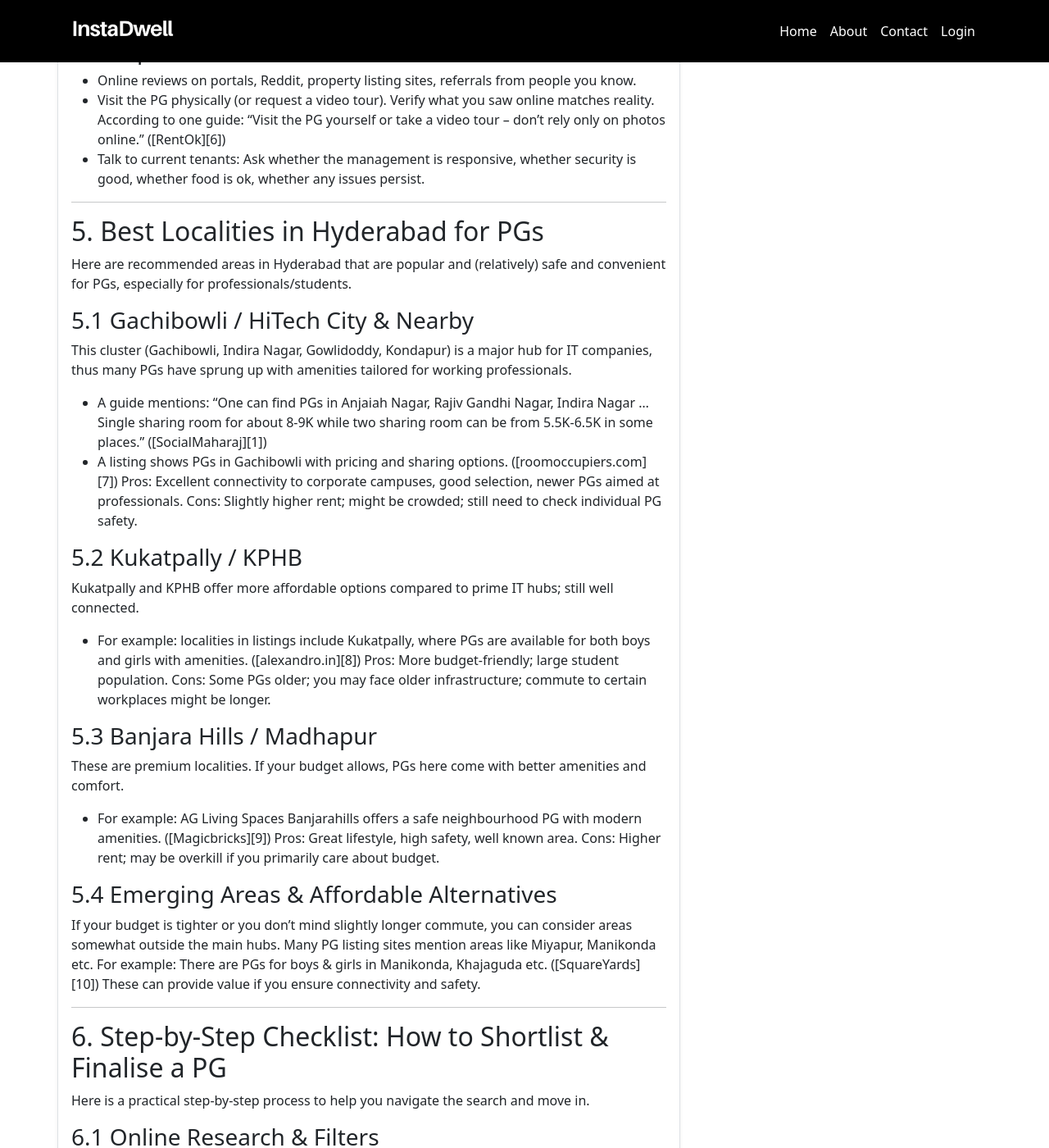
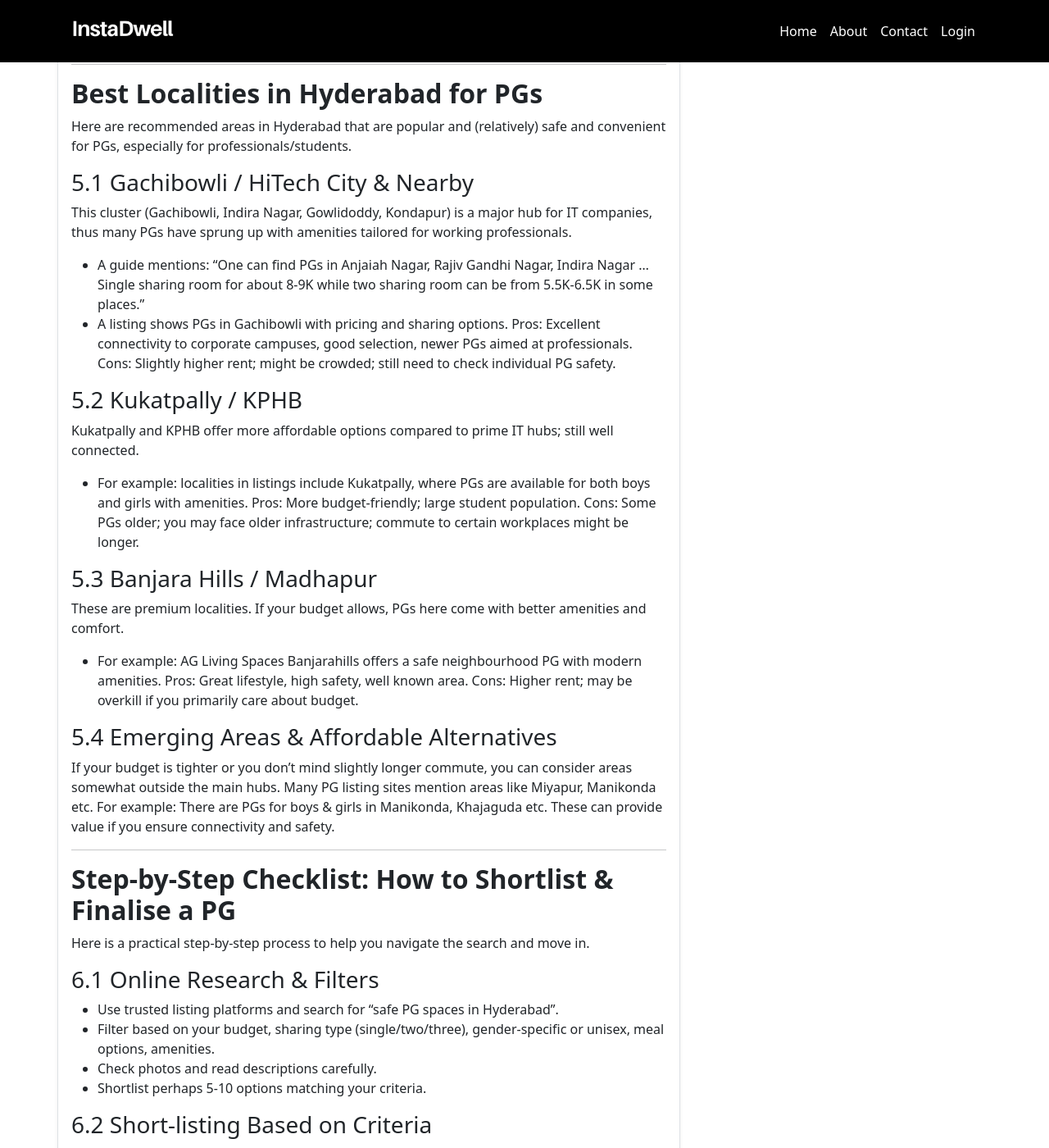
Before and after one commit to instadw/instadwell-blog, a Jekyll site: the page built from _posts/2025-10-22-how-to-find-safe-pgs-spaces-in-hyderabad.md, in a window 1280 px wide and 1400 px high, scrolled down 4102 px. Shown: the whole window at 82% size. Built offline with Jekyll 4.4.1, drawn with Linux system fonts in a browser that asks for light colours; some of the changed text lies outside the part shown.

Commit message:
Update 2025-10-22-how-to-find-safe-pgs-spaces-in-hyderabad.md

```diff
--- a/_posts/2025-10-22-how-to-find-safe-pgs-spaces-in-hyderabad.md
+++ b/_posts/2025-10-22-how-to-find-safe-pgs-spaces-in-hyderabad.md
@@ -8,10 +8,6 @@ author: Sanchit
 category: Businesses
 date: 2025-10-22T09:14:00.000+05:30
 ---
-
-# How to Find Safe PG Spaces in Hyderabad
-
-*(Targeting keyword: “safe PG spaces in Hyderabad”)*
 
 ## Table of Contents
 
@@ -46,7 +42,7 @@ date: 2025-10-22T09:14:00.000+05:30
 
 ---
 
-## 1. Introduction
+##  **Introduction**
 
 Moving to a city like Hyderabad for work or studies often brings one crucial task: finding a comfortable, secure, and convenient PG (paying-guest) accommodation. Whether you're a fresh graduate, a young professional or someone relocating from another city, securing **safe PG spaces in Hyderabad** is paramount. In this detailed guide, we will walk you through what “safe” really means, how the market works in Hyderabad, what to look out for, how to pick wisely and avoid common mistakes.
 
@@ -67,21 +63,21 @@ In short: skipping the “safe PG spaces in Hyderabad” evaluation leads to avo
 
 ---
 
-## 3. Understanding the Hyderabad PG Market
+## **Understanding the Hyderabad PG Market**
 
 Hyderabad has become a major hub for IT, business, education and start-ups. That means a large influx of students, young professionals and relocating staff who need accommodation. Several aspects of the market stand out:
 
-* There are numerous PGs, co-living spaces and paying-guest accommodation providers. Some are professionally managed, others are local rentals. For example: listings show many PGs in areas like Gachibowli, Kondapur, Kukatpally. ([SocialMaharaj][1])
+* There are numerous PGs, co-living spaces and paying-guest accommodation providers. Some are professionally managed, others are local rentals. For example: listings show many PGs in areas like Gachibowli, Kondapur, Kukatpally.
 * Prices vary widely depending on location, amenities, sharing type, food inclusion and room size.
-* Safety and amenities have become stronger differentiators: professionally managed PGs emphasise things like 24/7 security, CCTV, biometric access, meal plans. ([Justdial][2])
-* There's also a rising trend of “no-brokerage” or “co-living” models, where the PG is more like a managed space rather than a traditional hostel. ([Stanza Living][3])
+* Safety and amenities have become stronger differentiators: professionally managed PGs emphasise things like 24/7 security, CCTV, biometric access, meal plans.
+* There's also a rising trend of “no-brokerage” or “co-living” models, where the PG is more like a managed space rather than a traditional hostel.
 * Because so many people move for jobs in IT hubs (e.g., HiTech City, Gachibowli), demand is high — hence the need to be prepared and act quickly.
 
 Thus, understanding the market means appreciating that **safe PG spaces in Hyderabad** is not just about “a room somewhere” but about a managed environment, good locality, and aware choice.
 
 ---
 
-## 4. Key Criteria for a Safe PG Space
+## **Key Criteria for a Safe PG Space**
 
 Let’s break down the major criteria you should check and why each matters. These form your “safe PG filter”.
 
@@ -90,11 +86,11 @@ Let’s break down the major criteria you should check and why each matters. The
 * Choose an area with good connectivity to your workplace/college, public transport, metro/bus stops. Long or difficult commutes reduce safety (late-night travel) and convenience.
 * Nearby amenities – supermarket, pharmacy, eateries, medical facilities. A PG in isolation might be cheaper but cost you in convenience.
 * Safe locality: well-lit streets, known localities rather than unknown lanes, good neighbour environment.
-  For example, listings mention localities like Gachibowli, Indira Nagar, Gowlidoddy as PG hubs in Hyderabad for IT professionals. ([SocialMaharaj][1])
+  For example, listings mention localities like Gachibowli, Indira Nagar, Gowlidoddy as PG hubs in Hyderabad for IT professionals.
 
 ### 4.2 Security & Infrastructure
 
-* **Entrance security**: Gate, watchman 24/7, CCTV cameras, biometric or key-card access. Especially for female PGs, this is non-negotiable. ([Justdial][2])
+* **Entrance security**: Gate, watchman 24/7, CCTV cameras, biometric or key-card access. Especially for female PGs, this is non-negotiable.
 * **Building standards**: Proper fire exit signs, working lifts (if multistorey), safe electrical wiring, power backup.
 * **Room safety**: Locks on doors/windows, secure balcony or windows if on higher floors, no obvious risk of break-in.
 * **Reviews regarding safety**: Check what other tenants say about late-night safety, guest policy, staff behaviour.
@@ -122,19 +118,19 @@ Let’s break down the major criteria you should check and why each matters. The
 * Deposit: How much, refundable or not, terms.
 * Hidden charges: Electricity-bill policy (some PGs charge at commercial rates), water charges, penalties for late payment, guest stay charges. One Reddit poster noted:
 
-> “you can find 2-sharing at around ₹12k, but the problem is the electricity bill could be on the higher side because of the old ACs in PGs.” ([Reddit][5])
+> “you can find 2-sharing at around ₹12k, but the problem is the electricity bill could be on the higher side because of the old ACs in PGs.”
 
 * Notice period / termination conditions: If you must leave early, what happens to deposit/advance.
 
 ### 4.6 Reputation, Reviews & Visit In-Person
 
 * Online reviews on portals, Reddit, property listing sites, referrals from people you know.
-* Visit the PG physically (or request a video tour). Verify what you saw online matches reality. According to one guide: “Visit the PG yourself or take a video tour – don’t rely only on photos online.” ([RentOk][6])
+* Visit the PG physically (or request a video tour). Verify what you saw online matches reality. According to one guide: “Visit the PG yourself or take a video tour – don’t rely only on photos online.”
 * Talk to current tenants: Ask whether the management is responsive, whether security is good, whether food is ok, whether any issues persist.
 
 ---
 
-## 5. Best Localities in Hyderabad for PGs
+## **Best Localities in Hyderabad for PGs**
 
 Here are recommended areas in Hyderabad that are popular and (relatively) safe and convenient for PGs, especially for professionals/students.
 
@@ -142,8 +138,8 @@ Here are recommended areas in Hyderabad that are popular and (relatively) safe a
 
 This cluster (Gachibowli, Indira Nagar, Gowlidoddy, Kondapur) is a major hub for IT companies, thus many PGs have sprung up with amenities tailored for working professionals.
 
-* A guide mentions: “One can find PGs in Anjaiah Nagar, Rajiv Gandhi Nagar, Indira Nagar … Single sharing room for about 8-9K while two sharing room can be from 5.5K-6.5K in some places.” ([SocialMaharaj][1])
-* A listing shows PGs in Gachibowli with pricing and sharing options. ([roomoccupiers.com][7])
+* A guide mentions: “One can find PGs in Anjaiah Nagar, Rajiv Gandhi Nagar, Indira Nagar … Single sharing room for about 8-9K while two sharing room can be from 5.5K-6.5K in some places.”
+* A listing shows PGs in Gachibowli with pricing and sharing options.
   Pros: Excellent connectivity to corporate campuses, good selection, newer PGs aimed at professionals.
   Cons: Slightly higher rent; might be crowded; still need to check individual PG safety.
 
@@ -151,7 +147,7 @@ This cluster (Gachibowli, Indira Nagar, Gowlidoddy, Kondapur) is a major hub for
 
 Kukatpally and KPHB offer more affordable options compared to prime IT hubs; still well connected.
 
-* For example: localities in listings include Kukatpally, where PGs are available for both boys and girls with amenities. ([alexandro.in][8])
+* For example: localities in listings include Kukatpally, where PGs are available for both boys and girls with amenities.
   Pros: More budget-friendly; large student population.
   Cons: Some PGs older; you may face older infrastructure; commute to certain workplaces might be longer.
 
@@ -159,18 +155,18 @@ Kukatpally and KPHB offer more affordable options compared to prime IT hubs; sti
 
 These are premium localities. If your budget allows, PGs here come with better amenities and comfort.
 
-* For example: AG Living Spaces Banjarahills offers a safe neighbourhood PG with modern amenities. ([Magicbricks][9])
+* For example: AG Living Spaces Banjarahills offers a safe neighbourhood PG with modern amenities.
   Pros: Great lifestyle, high safety, well known area.
   Cons: Higher rent; may be overkill if you primarily care about budget.
 
 ### 5.4 Emerging Areas & Affordable Alternatives
 
-If your budget is tighter or you don’t mind slightly longer commute, you can consider areas somewhat outside the main hubs. Many PG listing sites mention areas like Miyapur, Manikonda etc. For example: There are PGs for boys & girls in Manikonda, Khajaguda etc. ([SquareYards][10])
+If your budget is tighter or you don’t mind slightly longer commute, you can consider areas somewhat outside the main hubs. Many PG listing sites mention areas like Miyapur, Manikonda etc. For example: There are PGs for boys & girls in Manikonda, Khajaguda etc.
 These can provide value if you ensure connectivity and safety.
 
 ---
 
-## 6. Step-by-Step Checklist: How to Shortlist & Finalise a PG
+## **Step-by-Step Checklist: How to Shortlist & Finalise a PG**
 
 Here is a practical step-by-step process to help you navigate the search and move in.
 
@@ -213,7 +209,7 @@ Delete those that fail major criteria (e.g., poor security, unknown locality, hi
 
 ---
 
-## 7. Common Pitfalls & How to Avoid Them
+## **Common Pitfalls & How to Avoid Them**
 
 Here are typical mistakes people make when choosing a PG, and how to avoid them:
 
@@ -229,20 +225,20 @@ By being mindful of these pitfalls, you increase your odds of genuinely finding
 
 ---
 
-## 8. Budgeting & Cost Expectations for Safe PGs in Hyderabad
+##  **Budgeting & Cost Expectations for Safe PGs in Hyderabad**
 
 Here is a rough guide to what you might expect in terms of cost:
 
-* For 2-sharing rooms in IT-friendly areas like Gachibowli, rents may start from around **₹8,000–₹10,000** per month (with basic amenities) in some cases. ([SocialMaharaj][1])
+* For 2-sharing rooms in IT-friendly areas like Gachibowli, rents may start from around **₹8,000–₹10,000** per month (with basic amenities) in some cases.
 * For single sharing or more upscale amenities (AC, meals, premium locality) the rent can go up to **₹12,000+ and beyond**.
-* In premium localities (Banjara Hills/Madhapur) expect higher rents (₹10,000-15,000+). For example: AG Living Spaces Banjarahills starts around ₹9,999 onward. ([Magicbricks][9])
-* Extra costs: electricity (especially AC), laundry, food (if not included), parking. One user noted electricity bills in PGs could be high due to old ACs. ([Reddit][5])
+* In premium localities (Banjara Hills/Madhapur) expect higher rents (₹10,000-15,000+). For example: AG Living Spaces Banjarahills starts around ₹9,999 onward.
+* Extra costs: electricity (especially AC), laundry, food (if not included), parking. One user noted electricity bills in PGs could be high due to old ACs.
 * Deposit: may be 1-3 months’ rent depending on PG.
 * Tip: Set a monthly budget including all costs (rent + utilities + food + commute), so you don’t face surprises.
 
 ---
 
-## 9. Frequently Asked Questions
+## **Frequently Asked Questions**
 
 Here are 10 FAQs with answers to common queries about finding safe PG spaces in Hyderabad.
 
@@ -278,7 +274,7 @@ Here are 10 FAQs with answers to common queries about finding safe PG spaces in
 
 ---
 
-## 10. Conclusion
+## **Conclusion**
 
 Finding **safe PG spaces in Hyderabad** doesn’t have to be a chase of compromise. With a clear understanding of your priorities, the locality dynamics in Hyderabad, and a methodical checklist, you can secure a comfortable, secure and convenient living space that supports your work or studies.
 
```
Also changed, not shown: other parts of _posts/2025-10-22-how-to-find-safe-pgs-spaces-in-hyderabad.md (+3 -3 lines).
